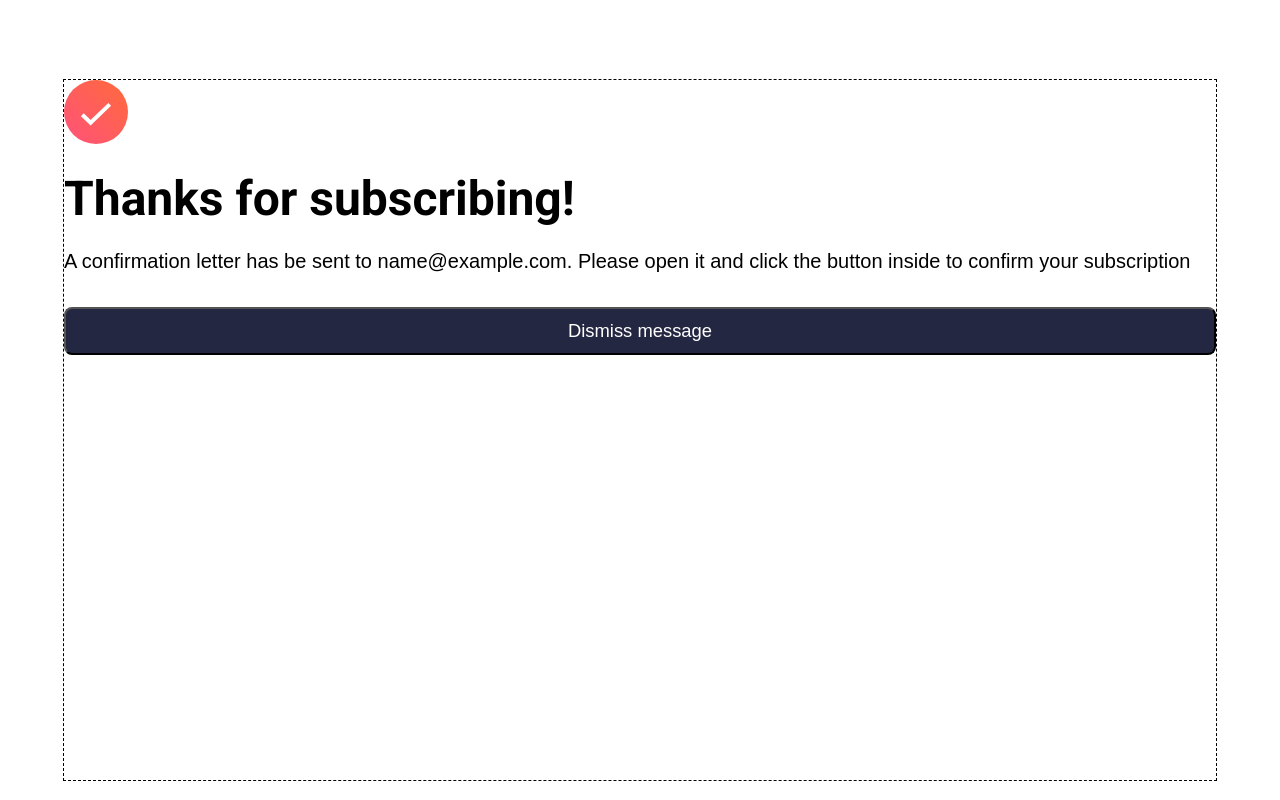
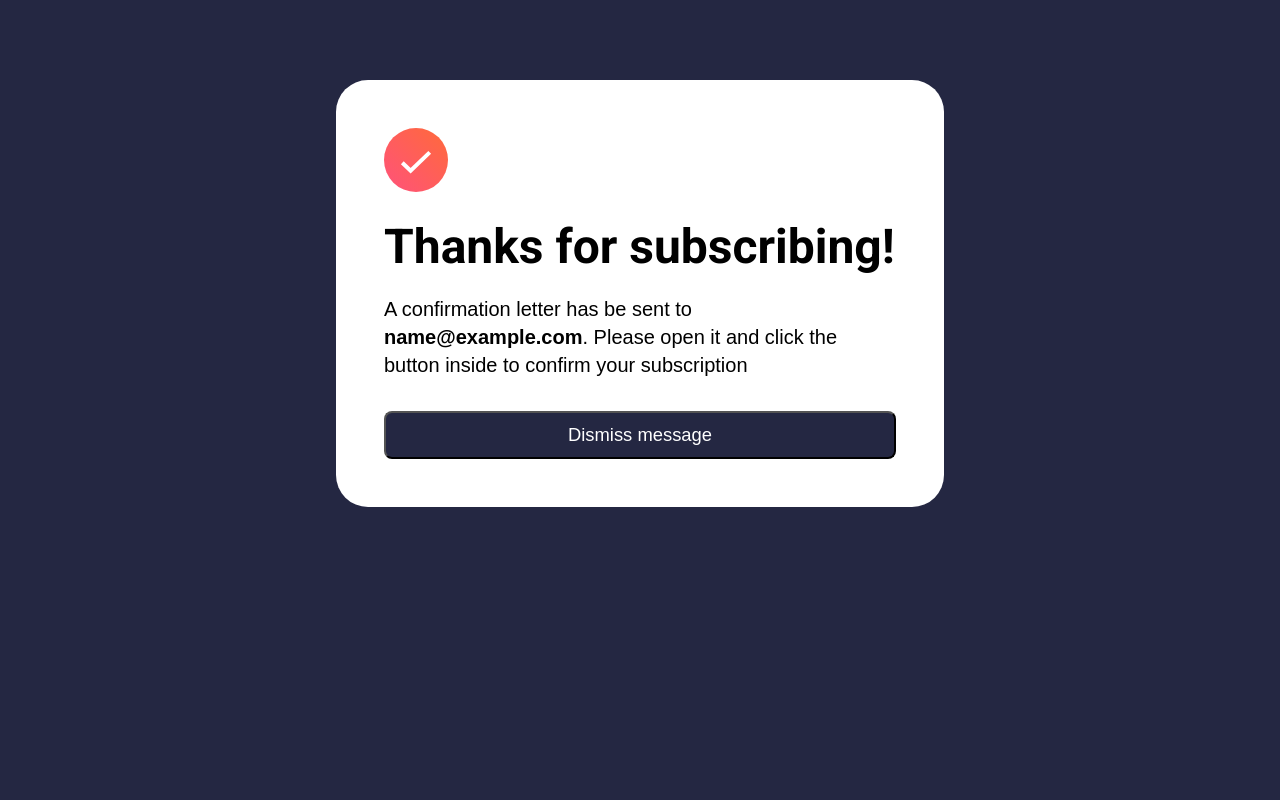
Before and after one commit to kimbrammazz/newsletter-sign-up-with-success-message-main, a plain HTML site: page index.html in a window 1280 px wide. Both pictures are taken after typing "name@example.com" into the empty fields and a click on the button "Subscribe to montly newsletter". Drawn offline with Linux system fonts and the light colour scheme.

Commit message:
large screen updates

```diff
--- a/app.js
+++ b/app.js
@@ -23,6 +23,9 @@ const errorMessage = () => {
 	errorElement.appendChild(errorText);
 	const labels = document.querySelector(".labels");
 	labels.appendChild(errorElement);
+	// add class to input
+	const errorInput = document.querySelector("input");
+	errorInput.classList.add("error");
 };
 
 // function to display success message
--- a/style.css
+++ b/style.css
@@ -144,19 +144,30 @@ html {
 }
 
 /* styles for mobile */
+
+html {
+	background: var(--white);
+}
+
 .container {
 	font-family: "RobotoRegular", arial, sans-serif;
 	font-size: 1.25rem;
-	max-width: 750px;
+	max-width: 700px;
 	margin: 0 auto;
+	height: 100vh;
 	justify-content: center;
 	line-height: 1.75rem;
+	background: var(--white);
 }
 
 .hero-image {
 	content: url("./assets/images/illustration-sign-up-mobile.svg");
 	width: 100%;
 	height: auto;
+}
+
+.left {
+	padding: 1rem;
 }
 
 h1 {
@@ -171,7 +182,7 @@ h1 {
 
 ul {
 	list-style-image: url("./assets/images/icon-list.svg");
-	margin-left: 0;
+	margin-left: 0.25rem;
 	margin-top: 1.5rem;
 	margin-bottom: 2rem;
 	padding-left: 1.5rem;
@@ -206,6 +217,12 @@ input {
 	margin-top: 0.5rem;
 }
 
+.error {
+	background-color: hsl(4, 100%, 67%, 0.25);
+	border-color: var(--tomato);
+	color: var(--tomato);
+}
+
 button {
 	width: 100%;
 	height: 3rem;
@@ -217,6 +234,11 @@ button {
 
 #success {
 	margin-top: 5rem;
+	padding: 3rem;
+}
+
+#subscriber {
+	font-weight: bold;
 }
 
 .dismiss {
@@ -225,18 +247,23 @@ button {
 /* end of mobile design */
 
 /* styles for larger screens */
-@media (min-width: 750px) {
+@media (min-width: 700px) {
+	html {
+		background-color: var(--dark-slate-grey);
+		height: 100vh;
+	}
+
 	.container {
 		max-width: 1440px;
 		width: 90%;
 		height: 700px;
-		margin: 0 auto;
-		outline: dashed 1px black;
+		margin: 3rem 3rem;
+		padding: 0 2rem;
 		display: inline-flex;
 		justify-content: center;
 		align-items: center;
 		flex-direction: row-reverse;
-		justify-content: space-between;
+		border-radius: 2rem;
 	}
 
 	.hero-image {
@@ -256,4 +283,10 @@ button {
 		float: left;
 		flex-basis: 50%;
 	}
+
+	#success {
+		width: 40%;
+		height: 50%;
+		margin: 5rem auto;
+	}
 }
```
Also changed, not shown: 1 other file.
